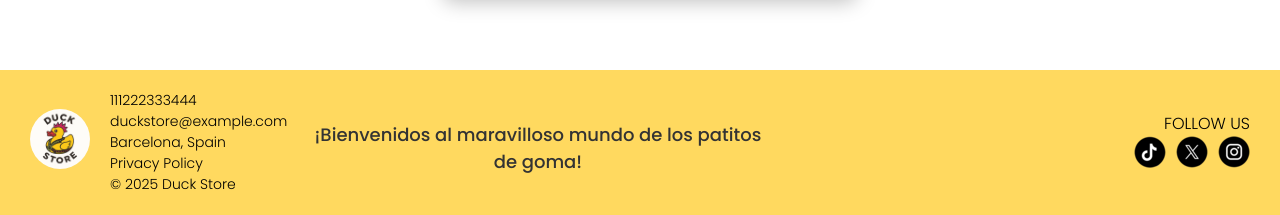
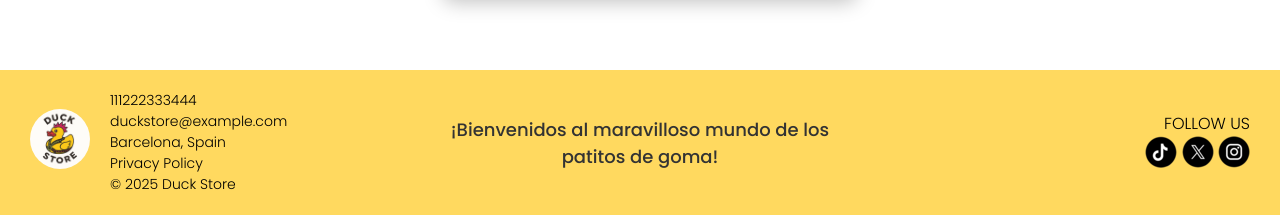
Before and after one commit to DevErika/Proyecto_DuckStore_ContactForm, a plain HTML site: page P7proyecto1_DucksStore-master/Contact-form.html in a window 1280 px wide. Shown: the part 667-882 px from the top of the page. Drawn offline with Linux system fonts and the light colour scheme.

Commit message:
Fix footer layout and align slogan

```diff
--- a/P7proyecto1_DucksStore-master/Contact-form.html
+++ b/P7proyecto1_DucksStore-master/Contact-form.html
@@ -40,8 +40,7 @@
 
   <footer class="footer">
     <div class="companyInfo">
-
-      <a href="#"><img class="duckLogo" src="./assets/img/logo.png" alt="Company Logo" /></a>
+      <a href="#"><img class="duckLogo" src="./assets/img/logo.png" alt="Logo" /></a>
       <div class="companyData">
         <p>111222333444</p>
         <p>duckstore@example.com</p>
@@ -49,7 +48,7 @@
         <p>Privacy Policy</p>
         <p>&copy; 2025 Duck Store</p>
       </div>
-
+    </div>
     <div class="slogan">
     <p>¡Bienvenidos al maravilloso mundo de los patitos de goma!</p>
     </div>
--- a/P7proyecto1_DucksStore-master/assets/css/Contact-FormStyle.css
+++ b/P7proyecto1_DucksStore-master/assets/css/Contact-FormStyle.css
@@ -131,8 +131,7 @@ button:hover {
   padding: 20px 30px;
   display: flex;
   justify-content: space-between;
-  align-items: flex-start;
-  flex-wrap: wrap;
+  align-items: center;
   gap: 20px;
 }
 
@@ -149,11 +148,10 @@ button:hover {
 
 .companyData p {
   font-size: 14px;
+  margin: 0;
 }
 .slogan {
-  width: 100%;
   text-align: center;
-  margin-top: 10px;
   font-size: 18px;
   font-weight: 500;
   color: #333;
@@ -170,27 +168,12 @@ button:hover {
 }
 
 
-.socialNet .icons {
-  display: flex;
-  gap: 10px;
-}
-
-
-
 .socialNet .icons img {
   width: 32px;
   height: 32px;
   cursor: pointer;
-  object-fit: contain;
-  transition: transform 0.3s ease;
-}
 
-.socialNet .icons img:hover {
-  transform: scale(1.1);
-}
 
-.column {
-  width: 100%;
 }
 
 
@@ -210,7 +193,7 @@ button:hover {
     margin-top: 15px;
   }
 
-  .socialNet {
+.socialNet {
     align-items: center;
     text-align: center;
     width: 100%;
```
